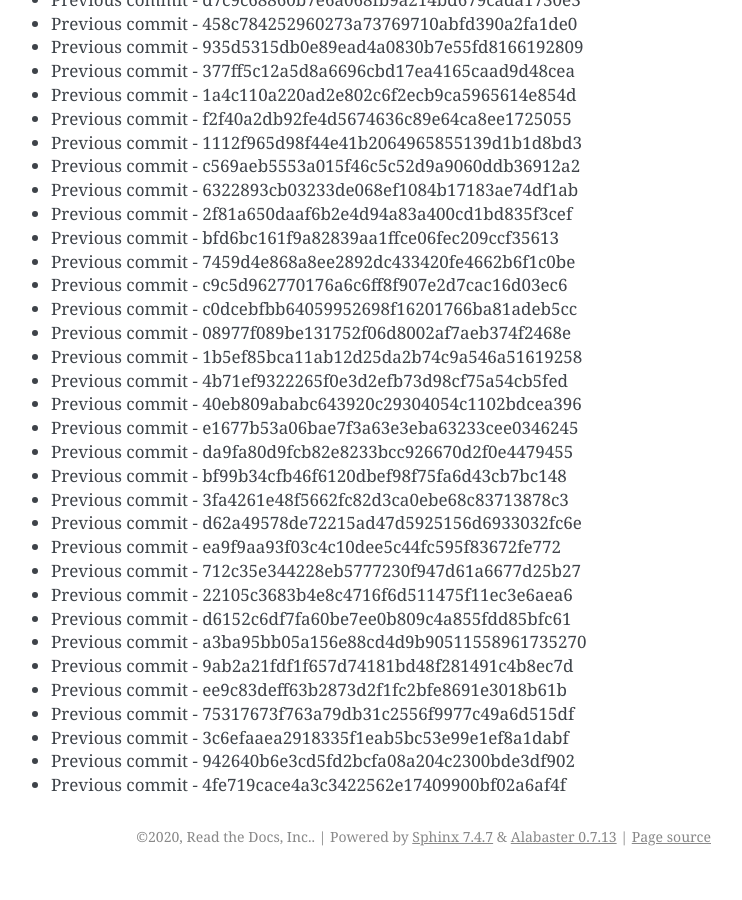
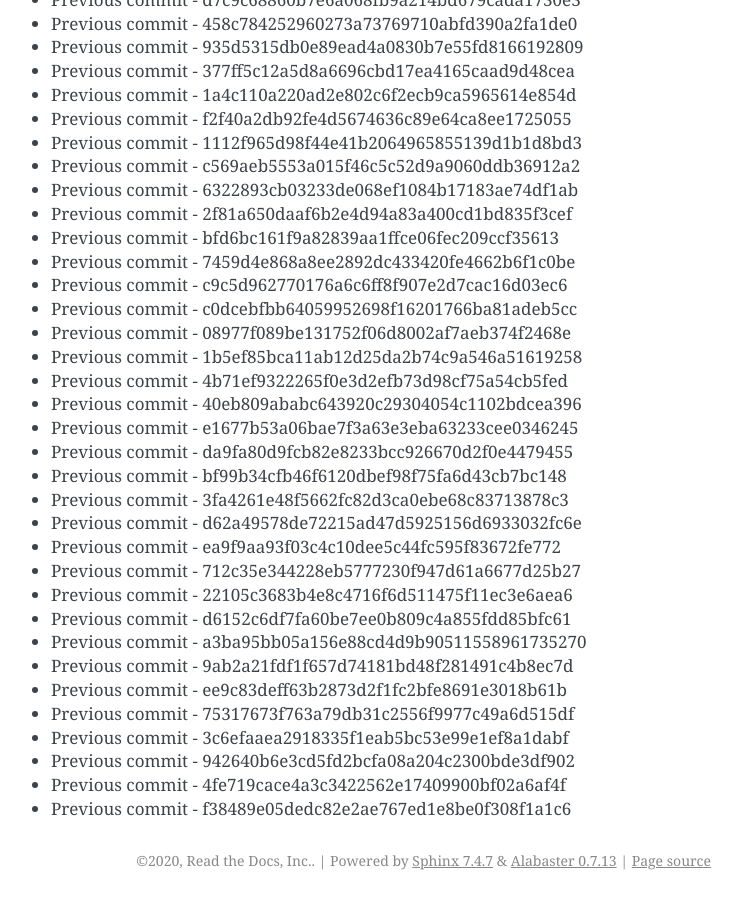
Before and after one commit to readthedocs/rtd-git-stresstest, a Sphinx documentation site: the page built from docs/updates.rst, in a window 1280 px wide and 900 px high, scrolled down 101959 px. Shown: the whole window, without its empty margins (399-1141 px from the left). Built offline with Sphinx 7.4.7, drawn with Linux system fonts in a browser that asks for light colours; before the commit the page ends 102835 px from its top, so only the background shows below that.

Commit message:
Generating commit from previous: f38489e05dedc82e2ae767ed1e8be0f308f1a1c6

```diff
--- a/docs/updates.rst
+++ b/docs/updates.rst
@@ -4316,3 +4316,4 @@ It can be tested for any performance characteristics.
 * Previous commit - 3c6efaaea2918335f1eab5bc53e99e1ef8a1dabf
 * Previous commit - 942640b6e3cd5fd2bcfa08a204c2300bde3df902
 * Previous commit - 4fe719cace4a3c3422562e17409900bf02a6af4f
+* Previous commit - f38489e05dedc82e2ae767ed1e8be0f308f1a1c6
```
